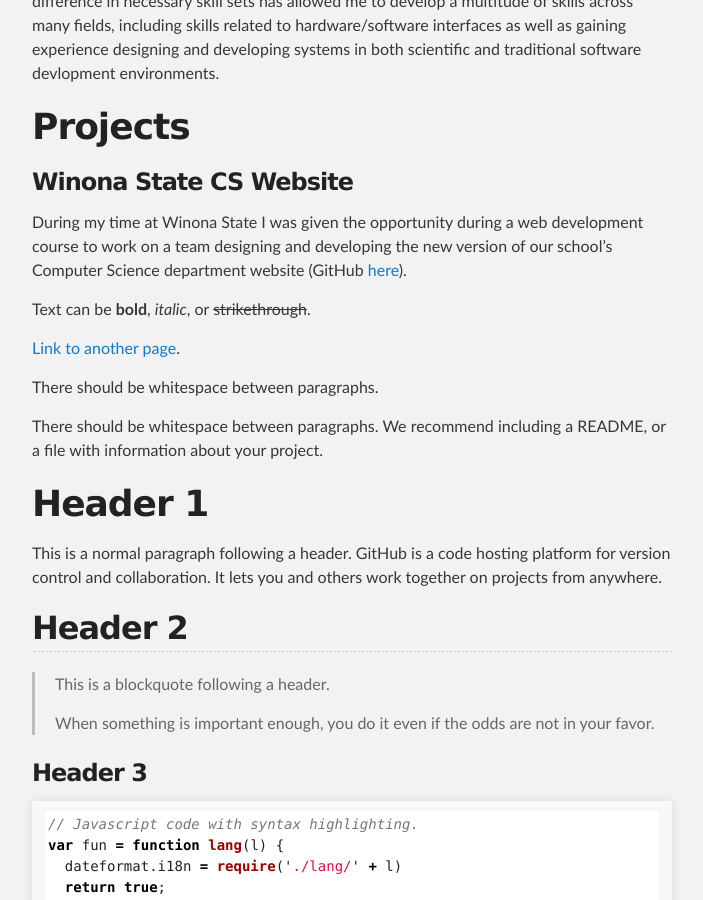
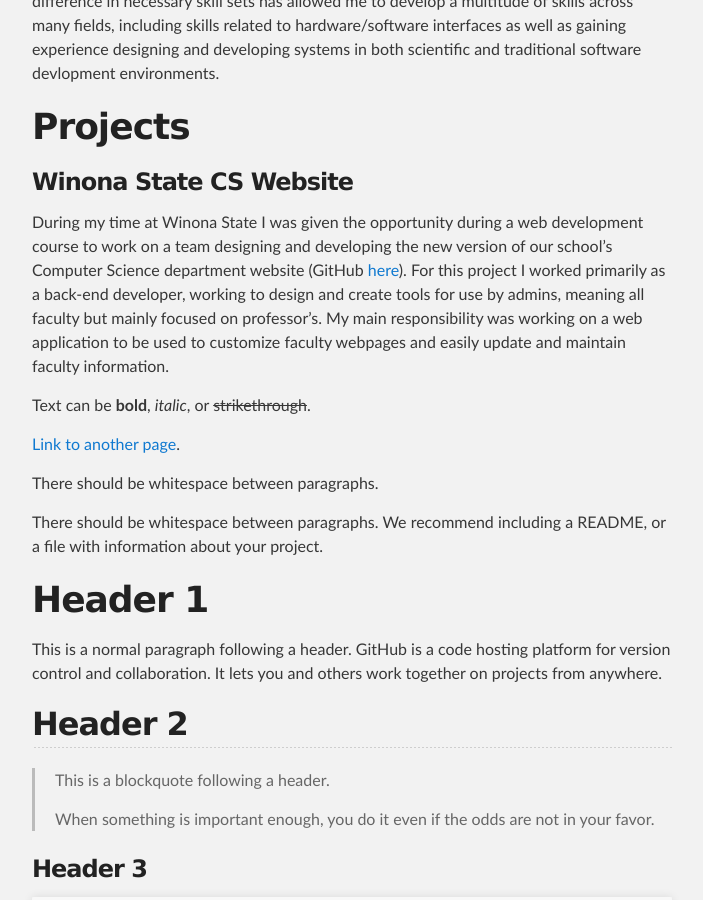
Before and after one commit to tdolphay/tdolphay.github.io, a Jekyll site: the page built from index.md, in a window 1280 px wide and 900 px high, scrolled down 494 px. Shown: the whole window, without its empty margins (288-991 px from the left). Built offline with Jekyll 4.4.1, drawn with Linux system fonts in a browser that asks for light colours; our own code applies the rules of GitHub Pages for plain Markdown files.

Commit message:
CS Website Section

```diff
--- a/index.md
+++ b/index.md
@@ -10,7 +10,7 @@ I am a 24 year old Computer Science/Physics (Electronics) graduate from Winona S
 
 ### Winona State CS Website
 
-During my time at Winona State I was given the opportunity during a web development course to work on a team designing and developing the new version of our school's Computer Science department website (GitHub [here](https://github.com/WSU-CS/CS-Website)).
+During my time at Winona State I was given the opportunity during a web development course to work on a team designing and developing the new version of our school's Computer Science department website (GitHub [here](https://github.com/WSU-CS/CS-Website)). For this project I worked primarily as a back-end developer, working to design and create tools for use by admins, meaning all faculty but mainly focused on professor's. My main responsibility was working on a web application to be used to customize faculty webpages and easily update and maintain faculty information.
 
 Text can be **bold**, _italic_, or ~~strikethrough~~.
 
```
